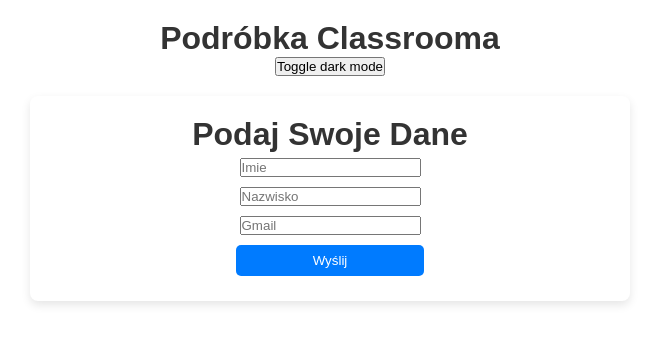
After one commit to R4x02/Project_Orgs, a Django app: page /orgs/info/ in a window 1280 px wide. The commit adds this page. Shown: the top 344 px of the page, without its empty margins (310-969 px from the left). Run offline with Django 5.2, Linux system fonts and the light colour scheme.

Commit message:
Jutro w readme napisze, mam pomysl na jednorazowe podawanie informacji i nie chce zapomniec, wstepnie dziala ale trzeba jeszcze dodac zapisywanie loginu dla uzytkownika by wiedziec do kogo nalezy - pozdro

```diff
--- a/orgs/Aplikacja_Glowna/models.py
+++ b/orgs/Aplikacja_Glowna/models.py
@@ -14,7 +14,6 @@ class Uzytkownik(models.Model):
     Nazwisko = models.CharField(max_length=100)
     gmail = models.CharField(max_length=100)
 
-
     def __str__(self):
         return f"{self.Imie} {self.Nazwisko}"
 
--- /dev/null
+++ b/orgs/Aplikacja_Glowna/templates/info.html
@@ -0,0 +1,26 @@
+{% extends "base.html" %}
+
+{% block title %}Dane{% endblock %}
+
+{% block content %}
+<main>
+<h1>Podaj Swoje Dane</h1>
+<form method="post">
+    {% csrf_token %}
+    <div class = "login-uz">
+        <input type="text" id="Imie" name="Imie" placeholder="Imie" required>
+    </div>
+    <div class = "login-uz">
+        <input type="text" id="Nazwisko" name="Nazwisko" placeholder="Nazwisko" required>
+    </div>
+    <div class = "login-uz">
+        <input type="email" id="gmail" name="Gmail" placeholder="Gmail" required>
+    </div>
+
+    <button type="submit">Wyślij</button>
+</form>
+{% if form.errors %}
+    <p style="color: red;">Nieprawidłowe dane logowania</p>
+{% endif %}
+</main>
+{% endblock %}
--- a/orgs/Aplikacja_Glowna/urls.py
+++ b/orgs/Aplikacja_Glowna/urls.py
@@ -5,6 +5,7 @@ from . import views
 urlpatterns = [
     path('', views.main, name='main'),  # Główna strona
     path('login/', LoginView.as_view(template_name='login.html'), name='login'),
+    path('info/', views.info, name='info'),
     path('logout/', views.custom_logout, name='logout'),
     path('join-team/', views.join_team, name='join_team'),
     path('team/<int:team_id>/', views.team_detail, name='team_detail'),
--- a/orgs/Aplikacja_Glowna/views.py
+++ b/orgs/Aplikacja_Glowna/views.py
@@ -18,6 +18,21 @@ def main(request):
         return render(request, 'index.html', {'teams': teams})
     else:
         return redirect('login')
+
+def info(request):
+    if request.method == 'POST':
+        name = request.POST.get('Imie')
+        lastname = request.POST.get('Nazwisko')
+        email = request.POST.get('Gmail')
+
+        if name and lastname and email:
+            uzytkownik = Uzytkownik.objects.create(Imie=name, Nazwisko=lastname, gmail=email)
+            return redirect('main')
+        else:
+            messages.error(request, 'Wszystkie pola są wymagane!')
+
+    return render(request, 'info.html')
+
 
 @login_required
 def join_team(request):
--- a/orgs/orgs/settings.py
+++ b/orgs/orgs/settings.py
@@ -40,7 +40,7 @@ MIDDLEWARE = [
 
 ROOT_URLCONF = 'orgs.urls'
 LOGIN_URL = '/login/'  # Ustawić url logowania
-LOGIN_REDIRECT_URL = '/orgs/'  # Po zalogowaniu, użytkownik zostanie przekierowany tutaj
+LOGIN_REDIRECT_URL = '/orgs/info/'  # Po zalogowaniu, użytkownik zostanie przekierowany tutaj
 
 
 TEMPLATES = [
```
Also changed, not shown: orgs/Aplikacja_Glowna/templates/login.html (+0 -9 lines), orgs/db.sqlite3.
